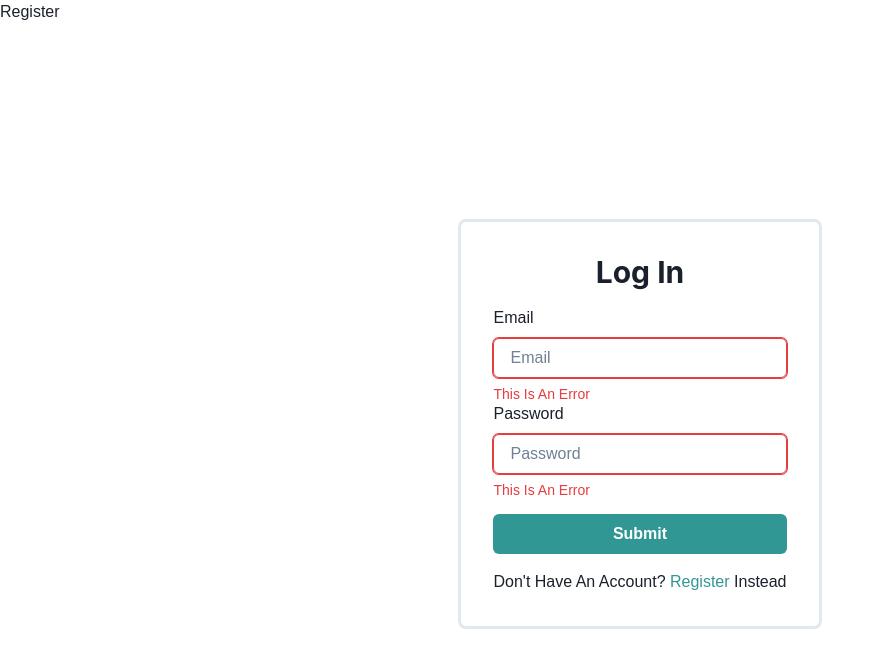
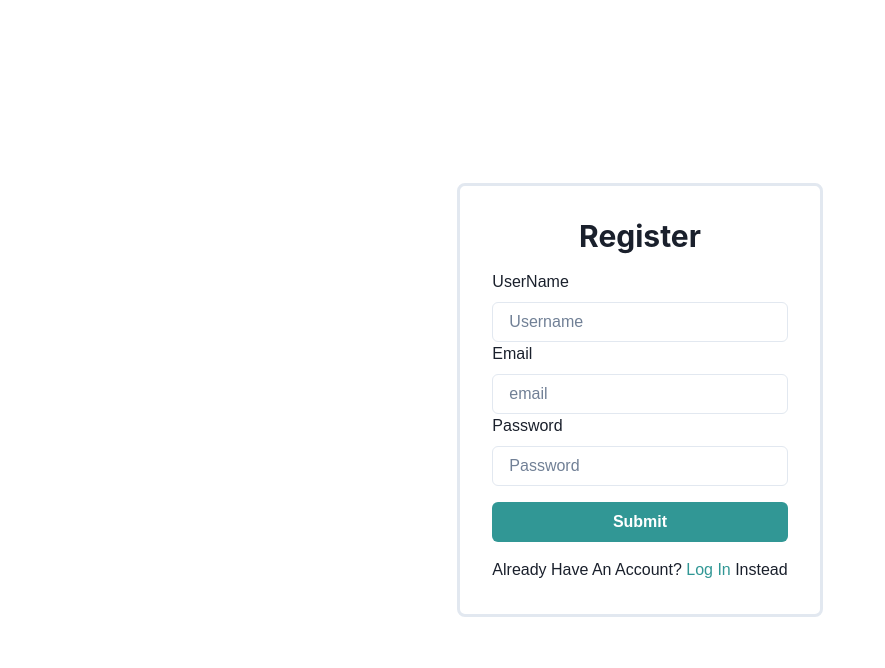
Before and after one commit to YAKSHITH027/Weartrend, a React (Create React App) app in the folder weartrend/: page /register in a window 1280 px wide. Shown: the top 668 px of the page, without its empty margins (0-885 px from the left). Built offline with nearby package versions, Linux system fonts and the light colour scheme; no server answers.

Commit message:
day-4 work

```diff
--- a/weartrend/package.json
+++ b/weartrend/package.json
@@ -14,6 +14,7 @@
     "framer-motion": "^8.4.3",
     "react": "^18.2.0",
     "react-dom": "^18.2.0",
+    "react-hook-form": "^7.42.1",
     "react-icons": "^4.7.1",
     "react-router-dom": "^6.6.2",
     "react-scripts": "5.0.1",
--- a/weartrend/src/App.js
+++ b/weartrend/src/App.js
@@ -10,21 +10,24 @@ import Footer from "./Users/Components/Footer";
 import ProductContextProvider from "./Users/Context/ProductContext/ProductContext";
 import Loading from "./Users/Components/Loading";
 import PlayGround from "./Users/Components/PlayGround";
+import AuthContextProvider from "./Users/Context/AuthContext/AuthContext";
 
 function App() {
   return (
+    <AuthContextProvider>
       <ProductContextProvider>
         <div className="App">
           {/* <Navbar /> */}
           <AllRoutes />
           {/* <Sidebar /> */}
-        <Login />
+          {/* <Login /> */}
           {/* <Footer /> */}
 
           {/* <PlayGround /> */}
           {/* <Loading /> */}
         </div>
       </ProductContextProvider>
+    </AuthContextProvider>
   );
 }
 
--- a/weartrend/src/Firebase.jsx
+++ b/weartrend/src/Firebase.jsx
@@ -1,5 +1,5 @@
 import { initializeApp } from "firebase/app";
-import { getFireStore } from "firebase/firestore";
+import { getFirestore } from "firebase/firestore";
 import { getStorage } from "firebase/storage";
 import { getAuth } from "firebase/auth";
 const firebaseConfig = {
@@ -13,6 +13,6 @@ const firebaseConfig = {
 
 // Initialize Firebase
 const app = initializeApp(firebaseConfig);
-export const db = getFireStore(app);
+export const db = getFirestore(app);
 export const auth = getAuth(app);
 export const storage = getStorage(app);
--- a/weartrend/src/Users/Components/Caroseal.jsx
+++ b/weartrend/src/Users/Components/Caroseal.jsx
@@ -12,7 +12,7 @@ export default class SimpleSlider extends Component {
       autoplay: true,
       autoplaySpeed: 4000,
     };
-    console.log(this.props.autoData);
+    // console.log(this.props.autoData);
     const styles = { backgroundColor: "green", width: "100%" };
     return (
       <div>
--- /dev/null
+++ b/weartrend/src/Users/Context/AuthContext/AuthContext.jsx
@@ -0,0 +1,43 @@
+import { createContext, useState } from "react";
+import { signOut } from "firebase/auth";
+import { auth } from "../../../Firebase";
+import { useToast } from "@chakra-ui/react";
+import { useNavigate } from "react-router-dom";
+
+export const AuthContext = createContext();
+
+const AuthContextProvider = ({ children }) => {
+  const [authUser, setAuth] = useState(null);
+  const navigte = useNavigate();
+  const toast = useToast();
+  console.log(authUser);
+  const loginUser = (e) => {
+    setAuth(e);
+  };
+  const logoutUser = async () => {
+    try {
+      let res = await signOut(auth);
+      toast({
+        title: "Logout Successful",
+
+        status: "success",
+        duration: 4000,
+        isClosable: true,
+      });
+      console.log(res);
+      navigte("/login");
+    } catch (error) {
+      console.log(error);
+    }
+
+    setAuth(null);
+  };
+
+  return (
+    <AuthContext.Provider value={{ authUser, loginUser, logoutUser }}>
+      {children}
+    </AuthContext.Provider>
+  );
+};
+
+export default AuthContextProvider;
--- a/weartrend/src/Users/Pages/Login.jsx
+++ b/weartrend/src/Users/Pages/Login.jsx
@@ -10,34 +10,94 @@ import {
   Link,
   Text,
 } from "@chakra-ui/react";
-import React from "react";
-import { Link as RouterLink } from "react-router-dom";
+import { useToast } from "@chakra-ui/react";
+import React, { useContext, useState } from "react";
+import { useForm } from "react-hook-form";
+import { Link as RouterLink, useNavigate } from "react-router-dom";
+import { emailValidate, passwordValidate } from "../utils";
+import { auth } from "../../Firebase";
+import { signInWithEmailAndPassword } from "firebase/auth";
+import { AuthContext } from "../Context/AuthContext/AuthContext";
 const Login = () => {
+  const [isLoading, setLoading] = useState(false);
+  const { loginUser } = useContext(AuthContext);
+  const navigate = useNavigate();
+  const toast = useToast();
+  const {
+    register,
+    handleSubmit,
+    reset,
+    formState: { errors },
+  } = useForm();
+  async function handleLogin(data) {
+    setLoading(true);
+    try {
+      let res = await signInWithEmailAndPassword(
+        auth,
+        data.email,
+        data.password
+      );
+      console.log(res.user);
+      loginUser(res.user);
+      setLoading(false);
+      toast({
+        title: "login successful",
+        description: "have a great day.",
+        status: "success",
+        duration: 4000,
+        position: "top",
+        isClosable: true,
+      });
+      reset();
+      navigate("/");
+    } catch (error) {
+      toast({
+        title: "login failed",
+        description: error.message,
+        status: "error",
+        position: "top",
+        duration: 4000,
+        isClosable: true,
+      });
+      setLoading(false);
+      console.log(error);
+    }
+  }
+  console.log(errors);
+  // console.log("hello", register, handleSubmit);
   return (
     <Center w="100%" h="100vh">
-      <Box
-        mx="1"
-        // width={"400px"}
-        maxW="md"
-        p="2rem"
-        borderWidth="3px"
-        borderRadius="lg"
-      >
+      <Box mx="1" maxW="md" p="2rem" borderWidth="3px" borderRadius="lg">
         <Heading mb="4" size="lg" textAlign="center">
           Log in
         </Heading>
-        <form>
-          <FormControl isInvalid={true}>
+        <form onSubmit={handleSubmit(handleLogin)}>
+          <FormControl isInvalid={errors.email}>
             <FormLabel>Email</FormLabel>
-            <Input type="email" placeholder="email" />
-            <FormErrorMessage>this is an error</FormErrorMessage>
+            <Input
+              textTransform={"none"}
+              type="email"
+              placeholder="email"
+              {...register("email", emailValidate)}
+            />
+            <FormErrorMessage>{errors.email?.message}</FormErrorMessage>
           </FormControl>
-          <FormControl isInvalid={true}>
+          <FormControl isInvalid={errors.password}>
             <FormLabel>password</FormLabel>
-            <Input type="password" placeholder="password" />
-            <FormErrorMessage>this is an error</FormErrorMessage>
+            <Input
+              type="password"
+              placeholder="password"
+              {...register("password", passwordValidate)}
+            />
+            <FormErrorMessage>{errors.password?.message}</FormErrorMessage>
           </FormControl>
-          <Button mt={4} type="submit" colorScheme={"teal"} width="100%">
+          <Button
+            mt={4}
+            type="submit"
+            colorScheme={"teal"}
+            width="100%"
+            isLoading={isLoading}
+          >
             Submit
           </Button>
         </form>
--- a/weartrend/src/Users/Pages/Register.jsx
+++ b/weartrend/src/Users/Pages/Register.jsx
@@ -1,7 +1,134 @@
-import React from "react";
+import {
+  Box,
+  Button,
+  Center,
+  FormControl,
+  FormErrorMessage,
+  FormLabel,
+  Heading,
+  Input,
+  Link,
+  Text,
+} from "@chakra-ui/react";
+import { useToast } from "@chakra-ui/react";
+import React, { useContext, useState } from "react";
+import { useForm } from "react-hook-form";
+import { Link as RouterLink, useNavigate } from "react-router-dom";
+import { emailValidate, passwordValidate, usernameValidate } from "../utils";
+import { auth, db } from "../../Firebase";
+import { createUserWithEmailAndPassword } from "firebase/auth";
+import { AuthContext } from "../Context/AuthContext/AuthContext";
+import { setDoc, Timestamp, doc } from "firebase/firestore";
+const Register = () => {
+  const [isLoading, setLoading] = useState(false);
+  const { loginUser } = useContext(AuthContext);
+  const navigate = useNavigate();
+  const toast = useToast();
+  const {
+    register,
+    handleSubmit,
+    reset,
+    formState: { errors },
+  } = useForm();
+  async function handleLogin(data) {
+    console.log(data);
+    setLoading(true);
+    try {
+      const res = await createUserWithEmailAndPassword(
+        auth,
+        data.email,
+        data.password
+      );
+      await setDoc(doc(db, "users", res.user.uid), {
+        id: res.user.uid,
+        ...data,
+        avatar: "",
+        date: Date.now(),
+      });
+      console.log(res.user);
+      loginUser(res.user);
+      setLoading(false);
+      toast({
+        title: "Sign up successful",
+        description: "have a great day.",
+        status: "success",
+        duration: 4000,
+        position: "top",
+        isClosable: true,
+      });
+      reset();
+      navigate("/");
+    } catch (error) {
+      toast({
+        title: "Sign up failed",
+        description: error.message,
+        status: "error",
+        position: "top",
+        duration: 4000,
+        isClosable: true,
+      });
+      setLoading(false);
+      console.log(error);
+    }
+  }
+  console.log(errors);
 
-const Register = () => {
-  return <div>Register</div>;
+  return (
+    <Center w="100%" h="100vh">
+      <Box mx="1" maxW="md" p="2rem" borderWidth="3px" borderRadius="lg">
+        <Heading mb="4" size="lg" textAlign="center">
+          Register
+        </Heading>
+        <form onSubmit={handleSubmit(handleLogin)}>
+          <FormControl isInvalid={errors.userName}>
+            <FormLabel>UserName</FormLabel>
+            <Input
+              textTransform={"none"}
+              type="text"
+              placeholder="Username"
+              {...register("userName", usernameValidate)}
+            />
+            <FormErrorMessage>{errors.userName?.message}</FormErrorMessage>
+          </FormControl>
+          <FormControl isInvalid={errors.email}>
+            <FormLabel>Email</FormLabel>
+            <Input
+              textTransform={"none"}
+              type="email"
+              placeholder="email"
+              {...register("email", emailValidate)}
+            />
+            <FormErrorMessage>{errors.email?.message}</FormErrorMessage>
+          </FormControl>
+          <FormControl isInvalid={errors.password}>
+            <FormLabel>password</FormLabel>
+            <Input
+              type="password"
+              placeholder="password"
+              {...register("password", passwordValidate)}
+            />
+            <FormErrorMessage>{errors.password?.message}</FormErrorMessage>
+          </FormControl>
+          <Button
+            mt={4}
+            type="submit"
+            colorScheme={"teal"}
+            width="100%"
+            isLoading={isLoading}
+          >
+            Submit
+          </Button>
+        </form>
+        <Text mt={4}>
+          Already have an account?{" "}
+          <Link to={"/login"} color="teal.500" as={RouterLink}>
+            Log In
+          </Link>{" "}
+          instead
+        </Text>
+      </Box>
+    </Center>
+  );
 };
 
 export default Register;
--- a/weartrend/src/Users/utils.jsx
+++ b/weartrend/src/Users/utils.jsx
@@ -16,3 +16,41 @@ export const autoImage = [
       "https://images.bloomingdalesassets.com/is/image/BcomMedia/media/0117_0118_D_02_CAR_e_MEN_Denim.jpg?scl=1&fmt=webp&wid=1440",
   },
 ];
+
+// login form
+export const usernameValidate = {
+  required: {
+    value: true,
+    message: "Please enter username",
+  },
+  minLength: {
+    value: 6,
+    message: "Username must be at least 6 characters long",
+  },
+  pattern: {
+    value: /^[a-zA-Z0-9]+$/,
+    message: "Username must be alphanumeric",
+  },
+};
+
+export const emailValidate = {
+  required: {
+    value: true,
+    message: "Please enter an email address",
+  },
+  pattern: {
+    value: /^[A-Z0-9._%+-]+@[A-Z0-9.-]+\.[A-Z]{2,}$/i,
+    message: "Email address is not valid",
+  },
+};
+
+export const passwordValidate = {
+  required: {
+    value: true,
+    message: "Please enter password",
+  },
+  minLength: {
+    value: 6,
+    message: "Password must be at least 6 characters long",
+  },
+};
```
Also changed, not shown: weartrend/src/Users/Components/Navbar.jsx (+12 -1 lines), 1 other file (tests, documents, lock files or other folders). Lines whose indentation alone changed are shown as unchanged.
